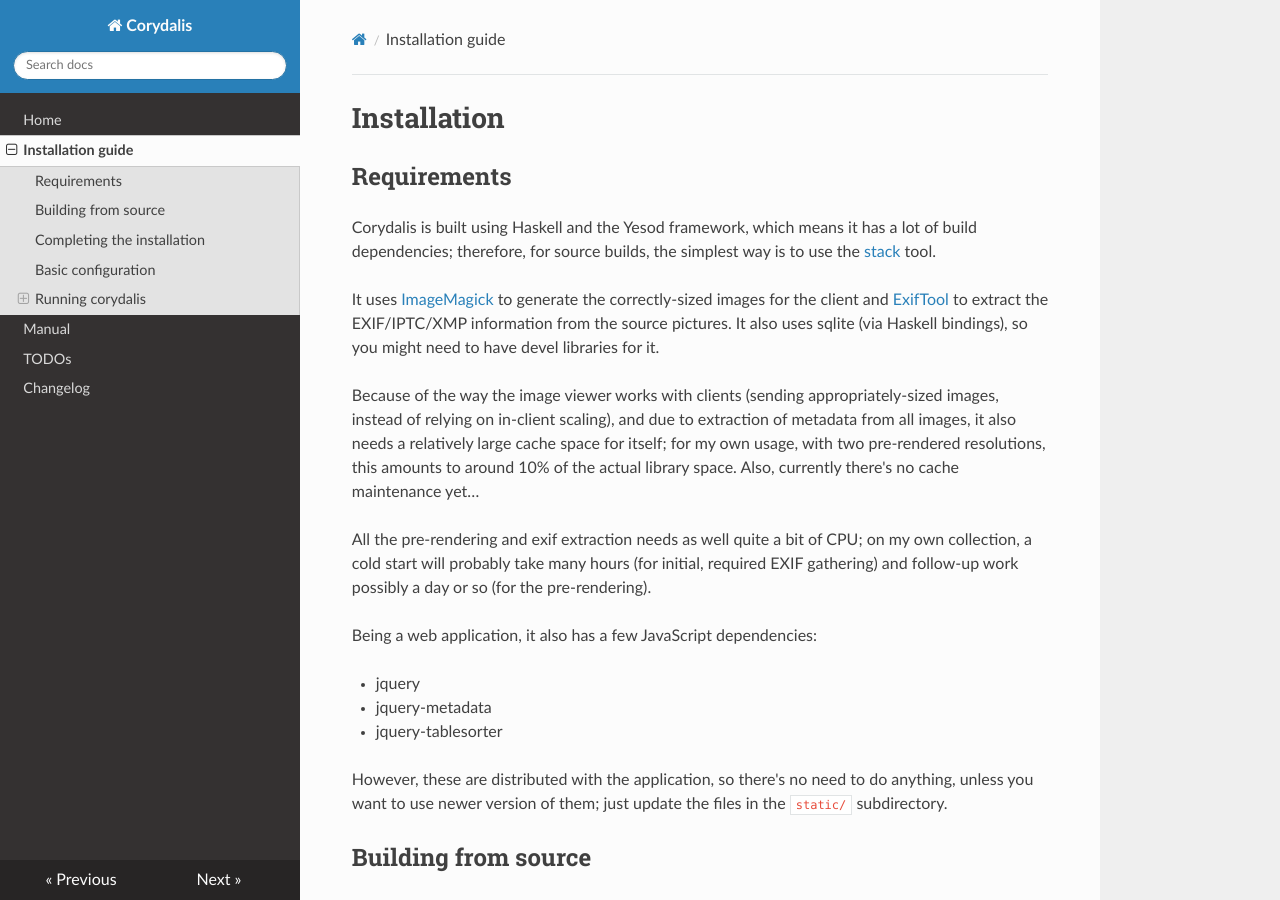
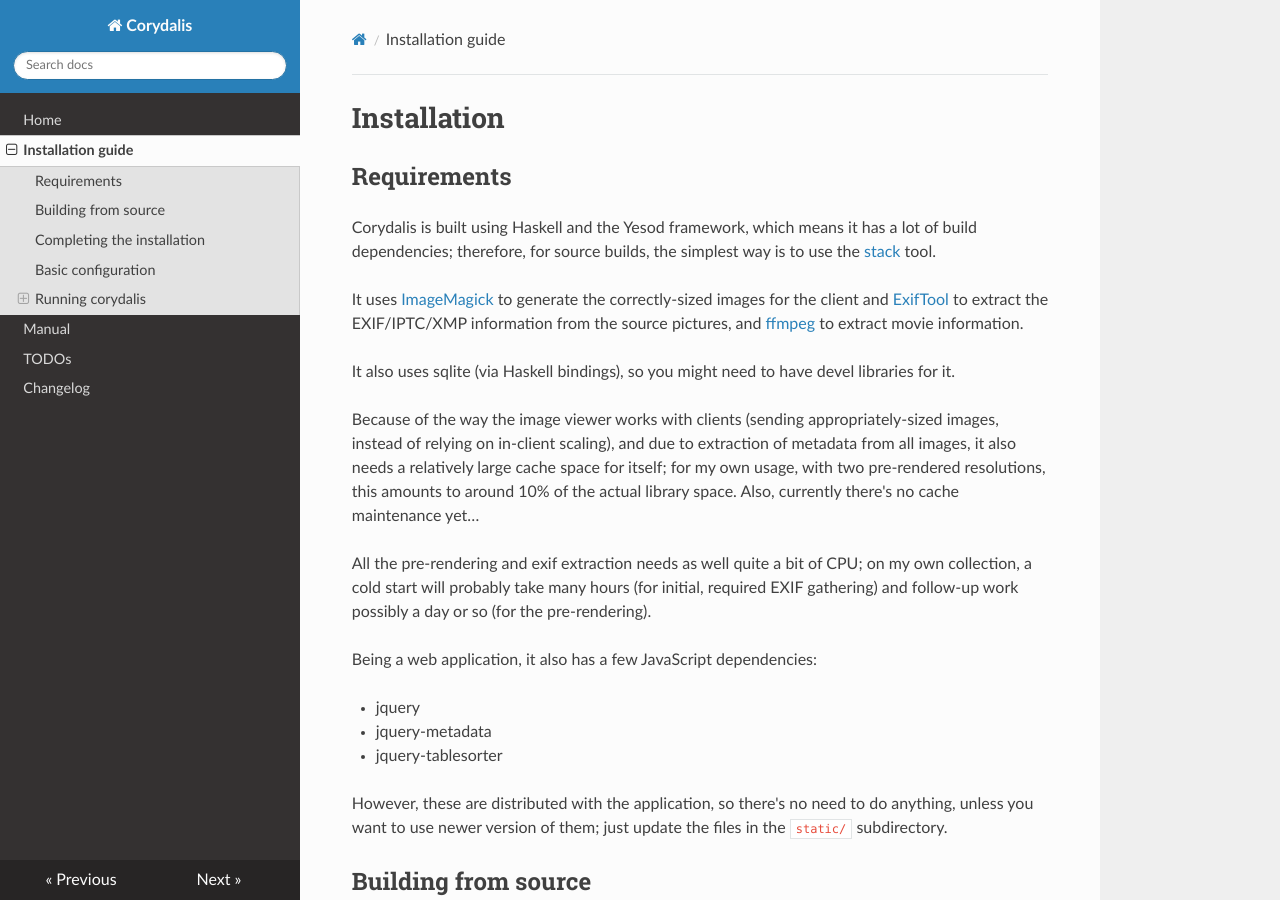
Before and after one commit to iustin/corydalis, an MkDocs documentation site: the page built from docs/install.md, in a window 1280 px wide and 900 px high. Built offline with MkDocs 1.6.1, drawn with Linux system fonts in a browser that asks for light colours; nearby versions of some CDN libraries; old or Windows-style settings are respelled for this version of MkDocs.

Commit message:
Small updates to documentation
Mainly mentioning ffmpeg dependency.

```diff
--- a/docs/install.md
+++ b/docs/install.md
@@ -10,9 +10,11 @@ simplest way is to use the
 It uses [ImageMagick](https://www.imagemagick.org/) to generate the
 correctly-sized images for the client and
 [ExifTool](https://www.sno.phy.queensu.ca/~phil/exiftool/) to extract
-the EXIF/IPTC/XMP information from the source pictures. It also uses
-sqlite (via Haskell bindings), so you might need to have devel
-libraries for it.
+the EXIF/IPTC/XMP information from the source pictures, and
+[ffmpeg](https://www.ffmpeg.org/) to extract movie information.
+
+It also uses sqlite (via Haskell bindings), so you might need to have
+devel libraries for it.
 
 Because of the way the image viewer works with clients (sending
 appropriately-sized images, instead of relying on in-client scaling),
```
Also changed, not shown: README.md (+7 -6 lines), docs/manual.md (+1 -0 lines), 1 other file.
